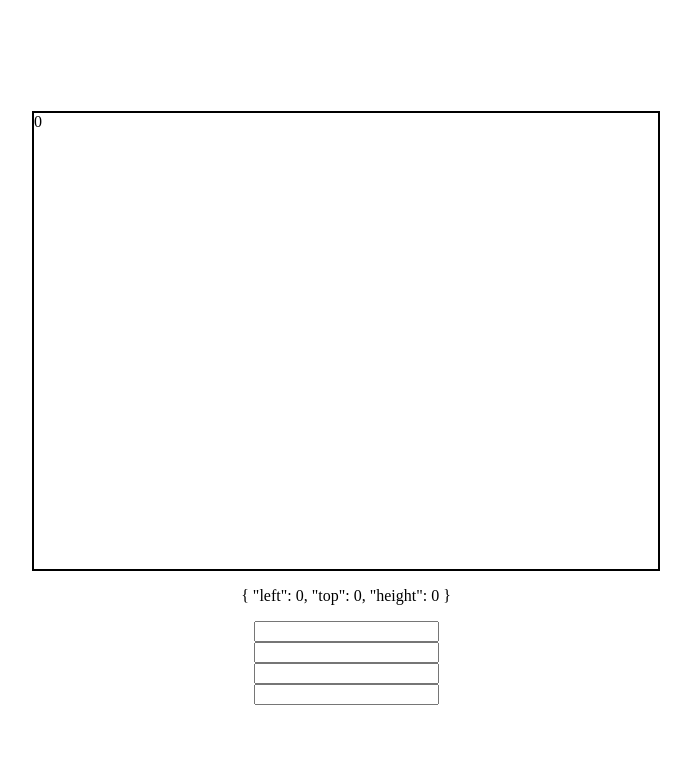
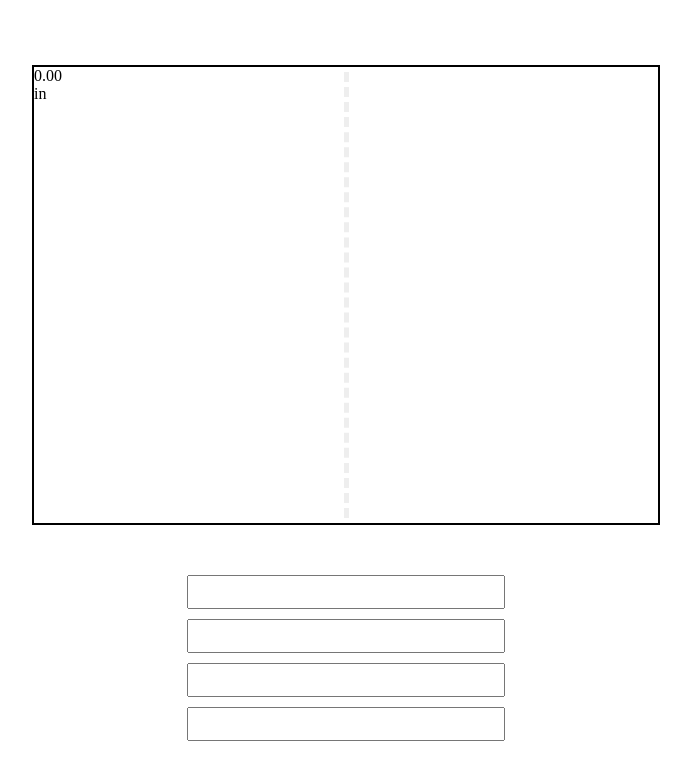
Before and after one commit to bencodezen/calligraphy-letter-spacing, a Vue app: page / in a window 1280 px wide. Shown: the top 780 px of the page, without its empty margins (294-985 px from the left). Built offline with nearby package versions, Linux system fonts and the light colour scheme.

Commit message:
feature: add inch conversion with gray lines

```diff
--- a/src/App.vue
+++ b/src/App.vue
@@ -3,10 +3,11 @@
     <div id="letter" class="a6" ref="envelope">
       <div
         class="metric-line"
-        :style="`width: ${lineState.left}px; top: ${metricState.top}px;`"
+        :style="`width: ${lineState.width}px; top: ${metricState.top}px;`"
       >
-        {{ lineState.left }}
+        {{ lineState.widthInInches }} in
       </div>
+      <div class="middle-line"></div>
       <div class="line-1" @click="setDimensions">
         {{ envelopeState.text.line1 }}
       </div>
@@ -20,11 +21,12 @@
         {{ envelopeState.text.line4 }}
       </div>
     </div>
-    <p>{{ lineState }}</p>
-    <input type="text" v-model="envelopeState.text.line1" />
-    <input type="text" v-model="envelopeState.text.line2" />
-    <input type="text" v-model="envelopeState.text.line3" />
-    <input type="text" v-model="envelopeState.text.line4" />
+    <form @submit.prevent>
+      <input type="text" v-model="envelopeState.text.line1" />
+      <input type="text" v-model="envelopeState.text.line2" />
+      <input type="text" v-model="envelopeState.text.line3" />
+      <input type="text" v-model="envelopeState.text.line4" />
+    </form>
   </main>
 </template>
 
@@ -48,9 +50,15 @@ export default {
     })
 
     const lineState = reactive({
-      left: 0,
+      width: 0,
+      widthInInches: computed(() => {
+        return (4.75 * lineState.ratio).toFixed(2)
+      }),
       top: 0,
-      height: 0
+      height: 0,
+      ratio: computed(() => {
+        return lineState.width / envelopeState.width
+      })
     })
 
     const metricState = reactive({
@@ -60,7 +68,7 @@ export default {
     })
 
     const setDimensions = event => {
-      lineState.left = event.srcElement.offsetLeft
+      lineState.width = event.srcElement.offsetLeft
       lineState.top = event.srcElement.offsetTop
       lineState.height = event.srcElement.offsetHeight
     }
@@ -102,10 +110,17 @@ export default {
 
 .metric-line {
   width: 50px;
-  border-bottom: 3px solid red;
+  border-bottom: 3px solid #ddd;
   text-align: center;
   position: absolute;
   left: 0;
+}
+
+.middle-line {
+  border-left: 5px dashed #eee;
+  height: calc(4.75in - 0.1in);
+  position: absolute;
+  z-index: -1;
 }
 
 .line-1,
@@ -146,4 +161,15 @@ export default {
   height: 4.75in;
   width: 6.5in;
 }
+
+form {
+  display: flex;
+  flex-direction: column;
+  margin-top: 50px;
+}
+
+input {
+  font-size: 1.5rem;
+  margin-bottom: 10px;
+}
 </style>
```
